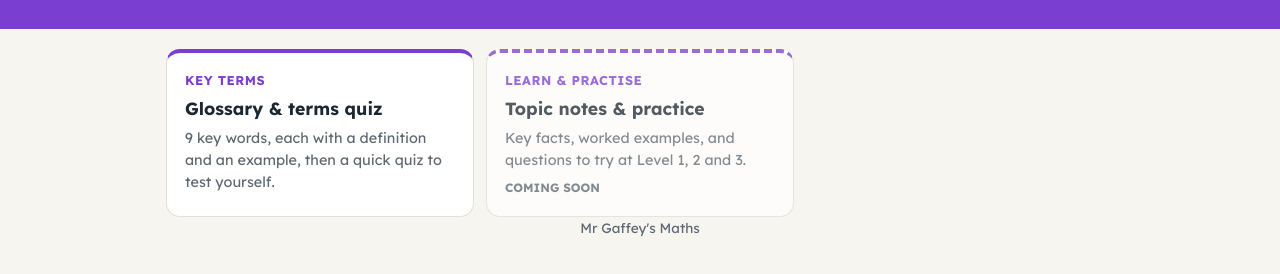
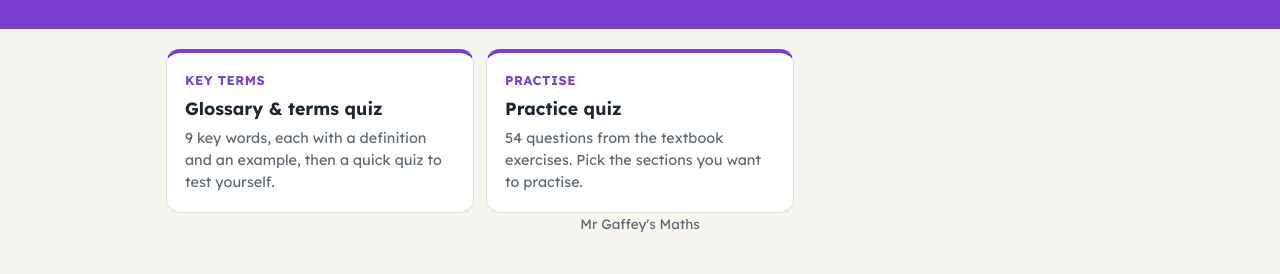
Before and after one commit to Mr-Gaffey/mr-gaffey.github.io, a plain HTML site: page book-3/ch05.html in a window 1280 px wide. Shown: the part 160-434 px from the top of the page. Drawn offline with Linux system fonts and the light colour scheme.

Commit message:
Update ch05.html

```diff
--- a/book-3/ch05.html
+++ b/book-3/ch05.html
@@ -48,7 +48,7 @@ footer{text-align:center;color:var(--muted);font-size:.85rem;padding:0 16px 32px
 <main class="wrap">
   <div class="grid" style="margin-top:20px">
     <a class="res" href="ch05-glossary.html"><small>Key terms</small><strong>Glossary &amp; terms quiz</strong><span>9 key words, each with a definition and an example, then a quick quiz to test yourself.</span></a>
-    <div class="res soon"><small>Learn &amp; practise</small><strong>Topic notes &amp; practice</strong><span>Key facts, worked examples, and questions to try at Level 1, 2 and 3.</span><em>COMING SOON</em></div>
+    <a class="res" href="ch05-practice.html"><small>Practise</small><strong>Practice quiz</strong><span>54 questions from the textbook exercises. Pick the sections you want to practise.</span></a>
   </div>
 </main>
 <footer>Mr Gaffey's Maths</footer>
```
